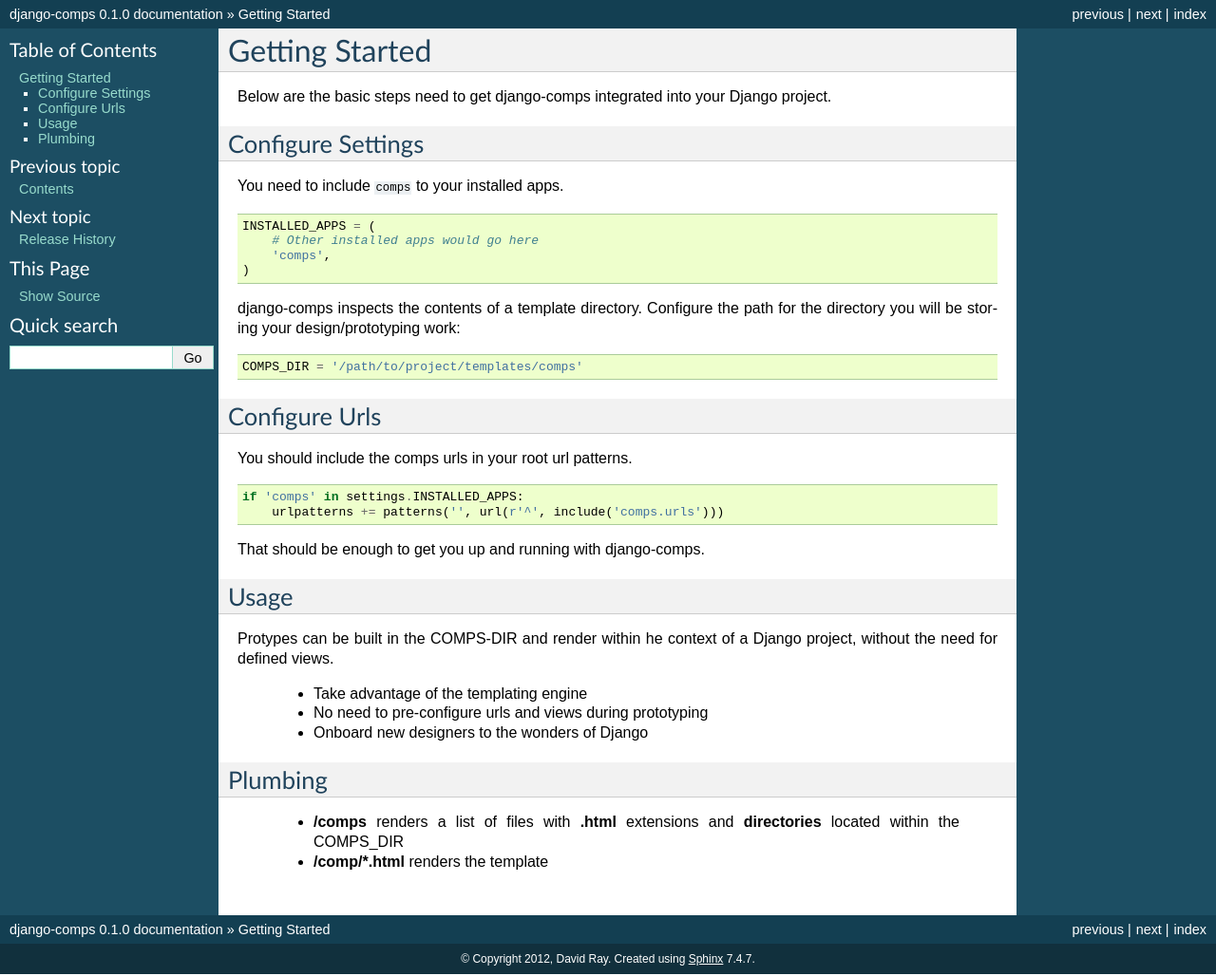
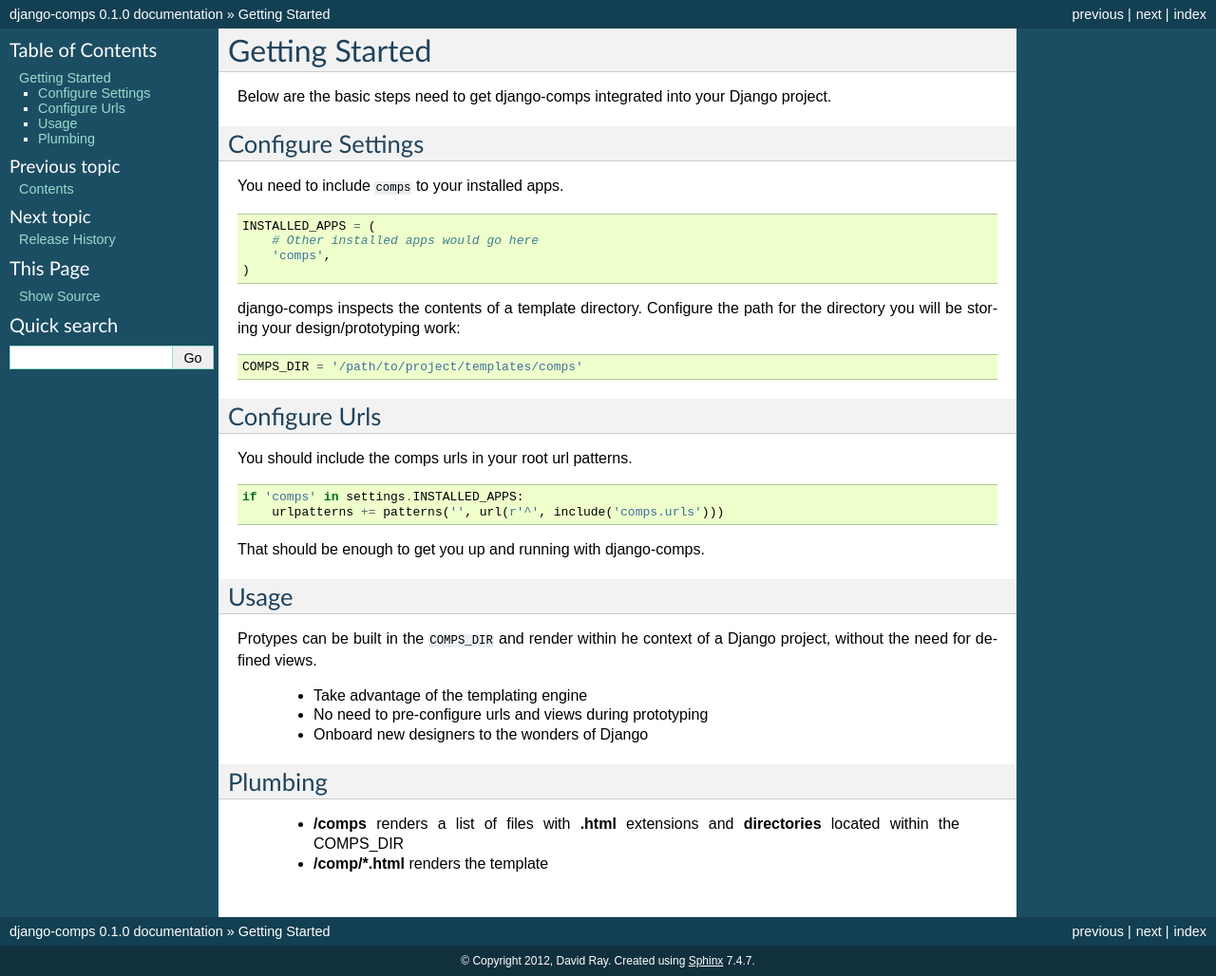
Before and after one commit to caktus/django-comps, a Sphinx documentation site: the page built from docs/quick-start.rst, in a window 1280 px wide. Shown: the whole page at 95% size. Built offline with Sphinx 7.4.7, drawn with Linux system fonts in a browser that asks for light colours.

Commit message:
minor formatting isses, commenting out media download bits, as they aren't needed

```diff
--- a/docs/quick-start.rst
+++ b/docs/quick-start.rst
@@ -41,7 +41,7 @@
 Usage
 ------------------------------------
 
-Protypes can be built in the COMPS-DIR and render within he context of a Django project, without the need for defined views.
+Protypes can be built in the ``COMPS_DIR`` and render within he context of a Django project, without the need for defined views.
 
   * Take advantage of the templating engine
   * No need to pre-configure urls and views during prototyping
```
Also changed, not shown: README.md (+1 -1 lines), 1 other file.
